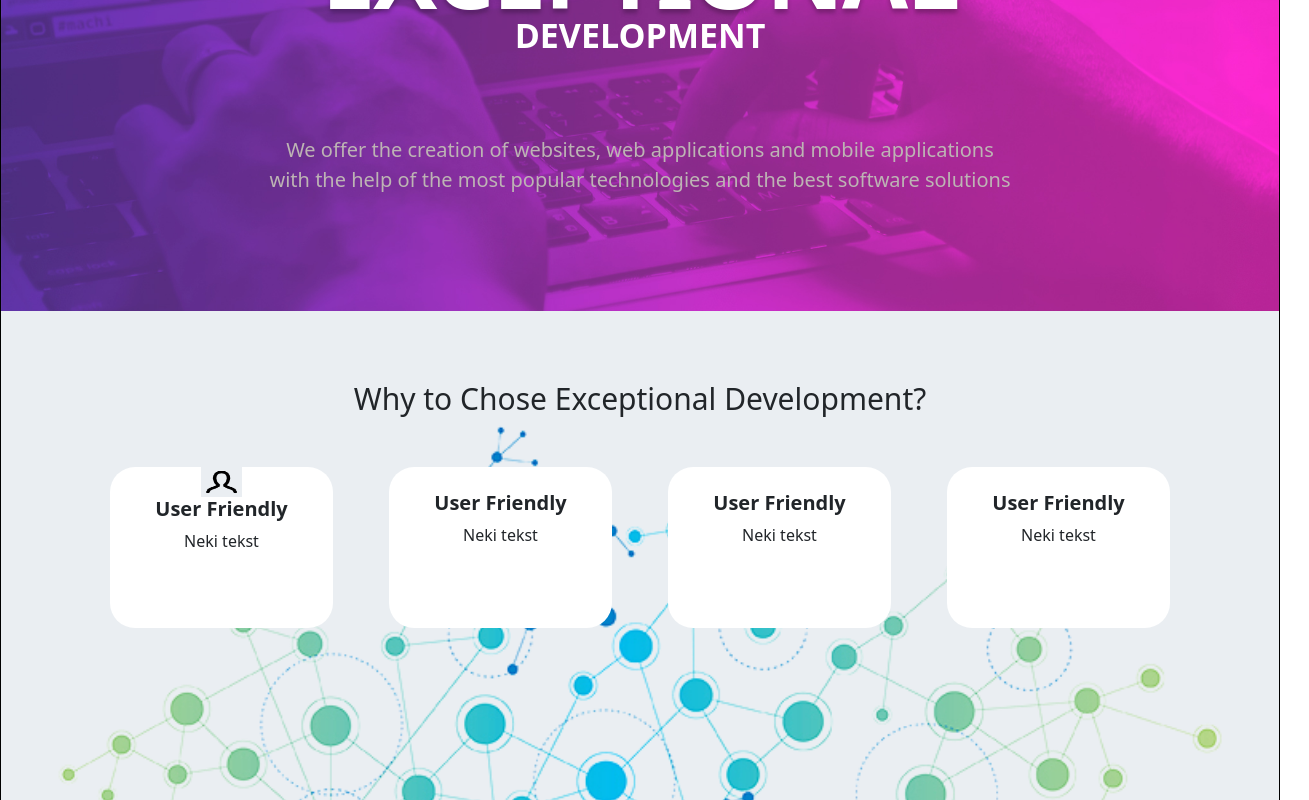
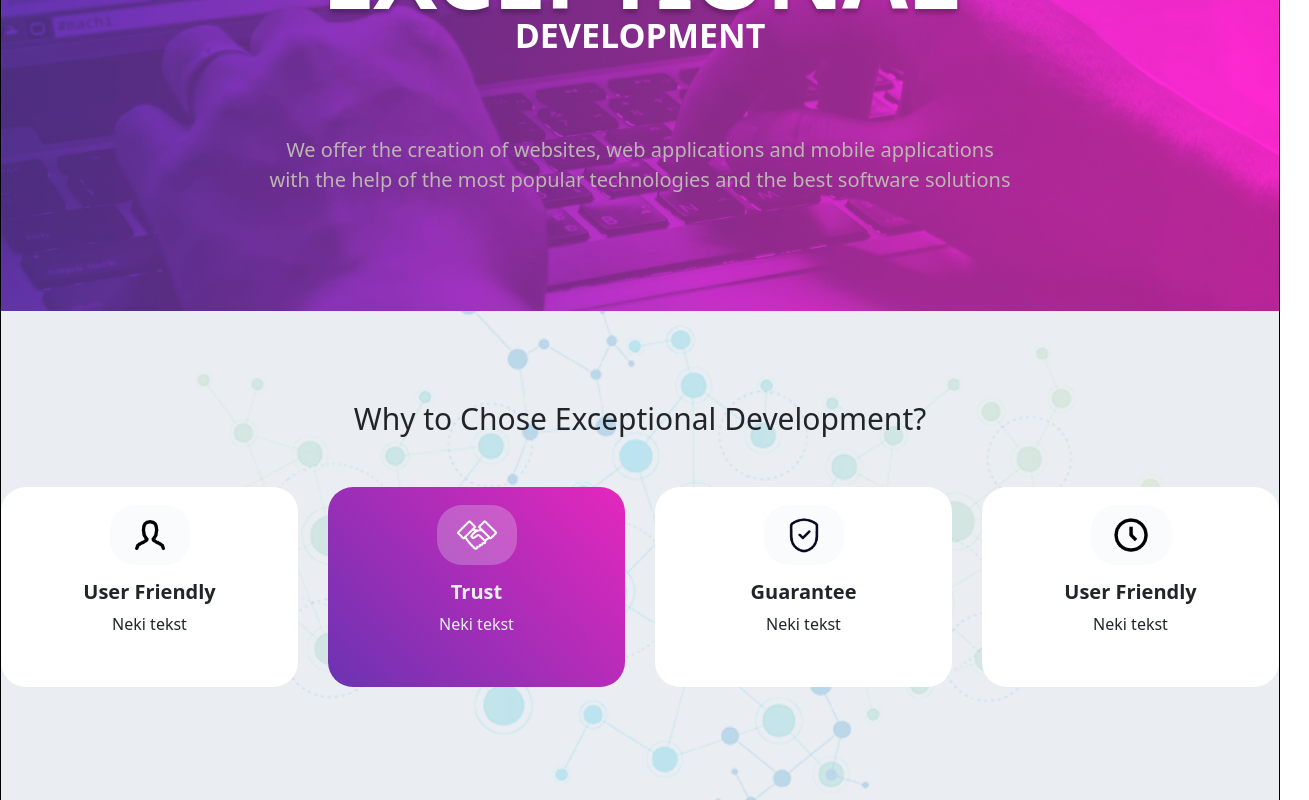
Before and after one commit to Ado2211/Exceptional-Dev, a React (Create React App) app: page / in a window 1280 px wide. Shown: the part 300-1100 px from the top of the page, 1309 px wide, since content can reach past the window. Built offline with nearby package versions, Linux system fonts and the light colour scheme.

Commit message:
implement section  "whyToChose"

```diff
--- /dev/null
+++ b/src/components/Needs/WhatWeDo.tsx
@@ -0,0 +1,9 @@
+import React from "react";
+
+const WhatWeDo = () => {
+    return (
+<div>WhatWeDo</div>
+    )
+}
+
+export default WhatWeDo;
--- a/src/components/WhyToChose/WhyToChose.scss
+++ b/src/components/WhyToChose/WhyToChose.scss
@@ -1,43 +1,92 @@
 .whyToChose {
-    background-image: url(../../assets/bgWhy.png);
-    background-repeat: no-repeat;
-    background-size: cover;
-
+    padding-left: -20%;
+    padding-right: -20%;
     padding-bottom: 400px;
     background-color: #EAEEF2;
+    position: relative;
+    z-index: 0;
 
+}
+
+.imgBg {
+
+    opacity: 20%;
+    position: absolute;
+
+    top: -190px;
+    width: 100%;
+    height: auto;
+
+    z-index: -1;
 }
 
 .naslovWhy {
     text-align: center;
-    padding-top: 70px;
+    padding-top: 90px;
     margin-bottom: 50px;
     font-size: 30px;
 }
 
 .squares {
     display: flex;
-    justify-content: space-around;
+    justify-content:center;
     margin-bottom: 50px;
+    margin-right: -30px;
 }
 
 .square {
-    width: 223.72px;
-    height: 161.27px;
+    width: 350px;
+    height: 200.27px;
     border-radius: 25px;
     text-align: center;
     background-color: #ffffff;
+margin-right: 30px;
 
 }
+
 .square>h3 {
     font-weight: 900;
     font-size: 20px;
 
 }
 
+
+
 .iconsWhy {
-    background-color: #EAEEF2;
-    width: 41.37px;
-    height: 30.14px;
+    background-color:rgba(233, 238, 248, 0.25);
+    margin-top: 18px;
+    margin-bottom: 15px;
+    width: 80px;
+    height: 60.29px;
+    border-radius: 25px;
+   padding-top: 10px;
+   padding-bottom: 10px;
+   padding-left: 20px;
+   padding-right: 20px;
+}
 
+.active {
+    background: linear-gradient(47.45deg, #6B33B2 0.11%, #E527BD 99.94%);
+    color:#EAEEF2;
 }
+
+@media screen and (max-width: 850px) {
+    .squares {
+     display: block;
+   width: 350px;
+    margin-left: auto;
+  margin-right: auto;
+    }
+
+    .square {
+        margin-top: 30px;
+    }
+
+    .imgBg {
+        height: auto;
+    width: 150%;
+    margin-top: 350px;
+    margin-left: -200px;
+    transform: rotate(90deg);
+    }
+   }
--- a/src/components/WhyToChose/WhyToChose.tsx
+++ b/src/components/WhyToChose/WhyToChose.tsx
@@ -3,11 +3,10 @@ import { Container } from "react-bootstrap";
 import './WhyToChose.scss'
 import images from "../../assets/images";
 
-
 const WhyToChose = () => {
     return (
-        <section className="whyToChose">
-            <Container>
+        <section className="whyToChose ">
+            <img className="imgBg " src={images.bgWhy} alt="" />
             <h1 className="naslovWhy">Why to Chose Exceptional Development?</h1>
             <div className="squares">
                 <div className="square">
@@ -16,25 +15,25 @@ const WhyToChose = () => {
                     <p>Neki tekst</p>
                 </div>
 
-                    <div className="square">
-                        <img src="" alt="" />
-                        <h3>User Friendly</h3>
+                <div className="square active">
+                    <img className="iconsWhy" src={images.handShake} alt="" />
+                    <h3>Trust</h3>
                     <p>Neki tekst</p>
                 </div>
 
                 <div className="square">
-                        <img src="" alt="" />
-                        <h3>User Friendly</h3>
+                    <img className="iconsWhy" src={images.shield} alt="" />
+                    <h3>Guarantee</h3>
                     <p>Neki tekst</p>
                 </div>
 
                 <div className="square">
-                        <img src="" alt="" />
+                    <img className="iconsWhy" src={images.time} alt="" />
                     <h3>User Friendly</h3>
                     <p>Neki tekst</p>
                 </div>
             </div>
-            </Container>
+
         </section>
     )
 }
```
Lines whose indentation alone changed are shown as unchanged.
